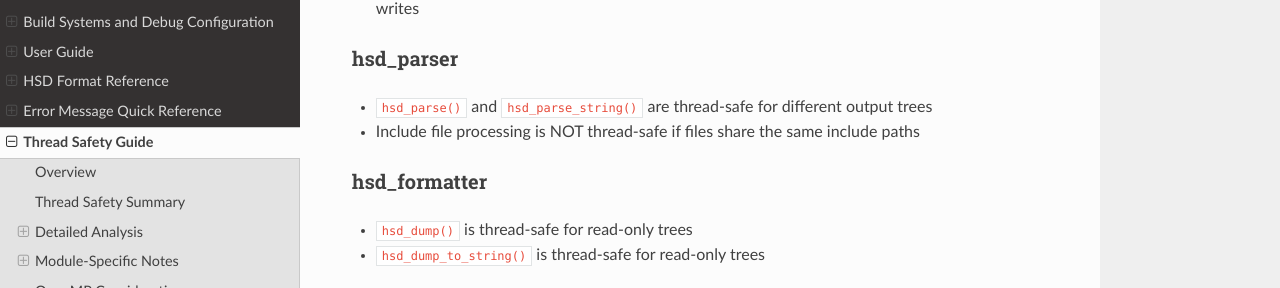
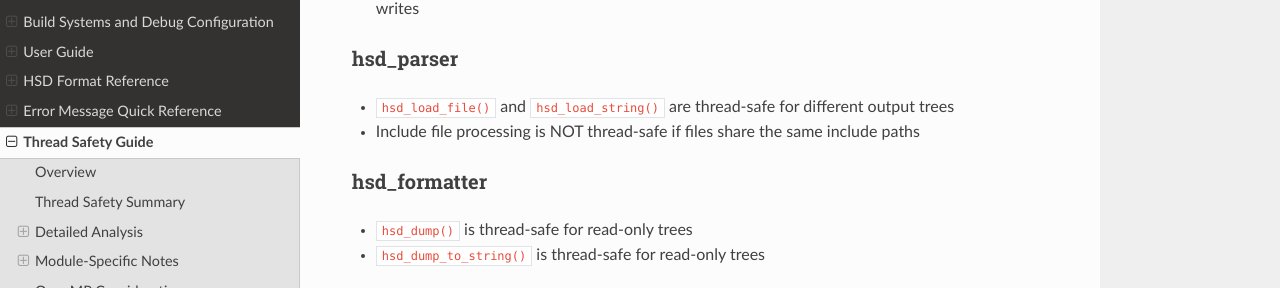
Before and after one commit to elv3rs/hsd-fortran, a Sphinx documentation site: the page built from docs/thread_safety.rst, in a window 1280 px wide and 900 px high, scrolled down 1982 px. Shown: the part 159-447 px from the top of the window. Built offline with Sphinx 7.4.7 and the Read the Docs theme 3.1.0, drawn with Linux system fonts in a browser that asks for light colours.

Commit message:
Remove hsd_parse/hsd_parse_string duplication, keep hsd_load_xxx names
Rename hsd_parse -> hsd_load_file and hsd_parse_string -> hsd_load_string
directly in hsd_parser.f90, removing the thin wrapper subroutines from
hsd.f90. Update docs references accordingly.

Co-authored-by: Copilot <223556219+Copilot@users.noreply.github.com>

```diff
--- a/docs/thread_safety.rst
+++ b/docs/thread_safety.rst
@@ -108,7 +108,7 @@ hsd_types
 hsd_parser
 ~~~~~~~~~~
 
-- ``hsd_parse()`` and ``hsd_parse_string()`` are thread-safe for different output trees
+- ``hsd_load_file()`` and ``hsd_load_string()`` are thread-safe for different output trees
 - Include file processing is NOT thread-safe if files share the same include paths
 
 hsd_formatter
--- a/docs/tree_storage.rst
+++ b/docs/tree_storage.rst
@@ -218,7 +218,7 @@ The HSD tree uses a **copy-on-add** ownership model:
    type(hsd_error_t), allocatable :: err
 
    ! Parse creates a tree — caller owns root
-   call hsd_parse("input.hsd", root, err)
+   call hsd_load_file("input.hsd", root, err)
 
    ! ... use the tree ...
 
```
Also changed, not shown: 2 other files.
